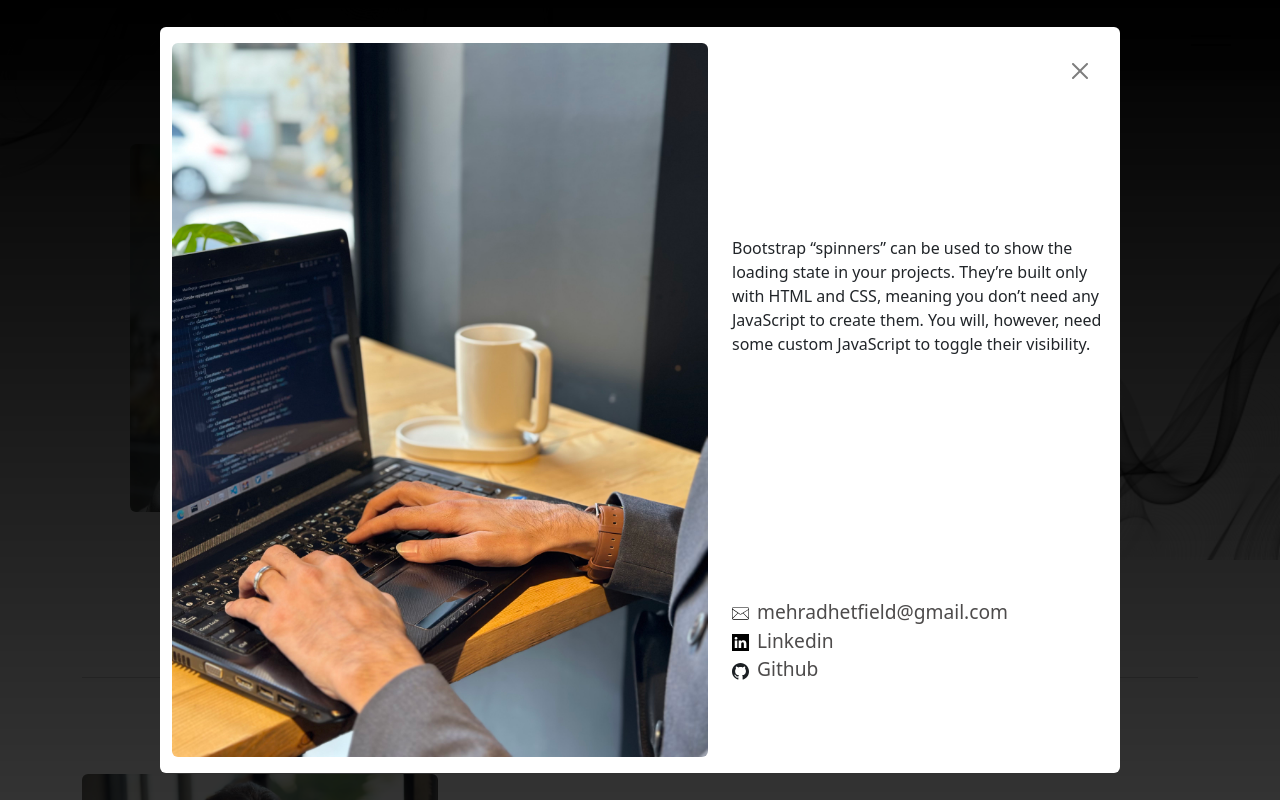
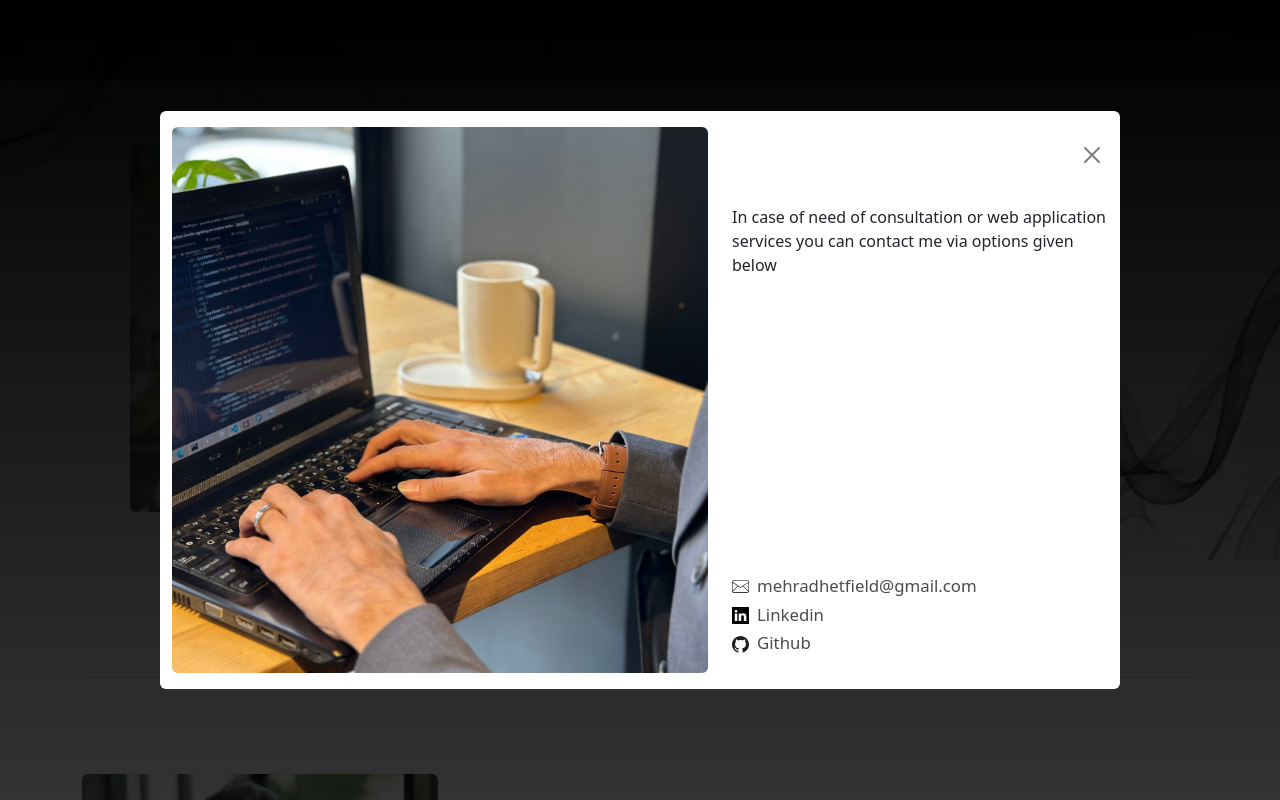
Before and after one commit to MehradKahbazi/personal-website, a Next.js app: page / in a window 1280 px wide. Both pictures are taken after a click on the link "Contact Me". Shown: the top 800 px of the page. Built offline with nearby package versions, Linux system fonts and the light colour scheme.

Commit message:
fix: modal style

```diff
--- a/src/components/CustomModal/CustomModal.js
+++ b/src/components/CustomModal/CustomModal.js
@@ -41,10 +41,10 @@ const CustomModal = () => {
           </div>
           <div className="col-lg-5">
             <div className="row h-100">
-              <div className={`col-lg-12 d-none d-lg-flex justify-content-end ${styles.close}`}>
+              <div className={`col-lg-12 d-none d-lg-block position-relative ${styles.close}`} style={{height:'10%'}}>
               <a
                 href="#"
-                className="btn-close  m-3"
+                className="btn-close position-absolute end-0 m-3"
                 disabled
                 aria-label="Close"
                 onClick={() => {
@@ -52,15 +52,11 @@ const CustomModal = () => {
                 }}
               ></a>
               </div>
-              <div className="col-lg-12 h-100 d-flex flex-column justify-content-around pt-4 pb-3">
+              <div className="col-lg-12 d-flex flex-column justify-content-between pt-4 pb-3" style={{height:'90%'}}>
                 <div className="row">
                   <div className="col-12">
                     <p>
-                  Bootstrap “spinners” can be used to show the loading state in
-                  your projects. They’re built only with HTML and CSS, meaning
-                  you don’t need any JavaScript to create them. You will,
-                  however, need some custom JavaScript to toggle their
-                  visibility.
+                  In case of need of consultation or web application services you can contact me via options given below
                 </p>
                   </div>
                 </div>
@@ -75,7 +71,7 @@ const CustomModal = () => {
                       height={17}
                       width={17}
                     />
-                    mehradhetfield@gmail.com
+                    <small>mehradhetfield@gmail.com</small>
                   </a>
                   <a
                     className={styles.link}
@@ -88,7 +84,7 @@ const CustomModal = () => {
                       height={17}
                       width={17}
                     />
-                    Linkedin
+                    <small>Linkedin</small>
                   </a>
                   <a
                     className={styles.link}
@@ -101,7 +97,7 @@ const CustomModal = () => {
                       height={17}
                       width={17}
                     />
-                    Github
+                    <small>Github</small>
                   </a>
                 </div>
               </div>
```
Also changed, not shown: src/asstes/images/my-images/IMG_0387.jpg.
